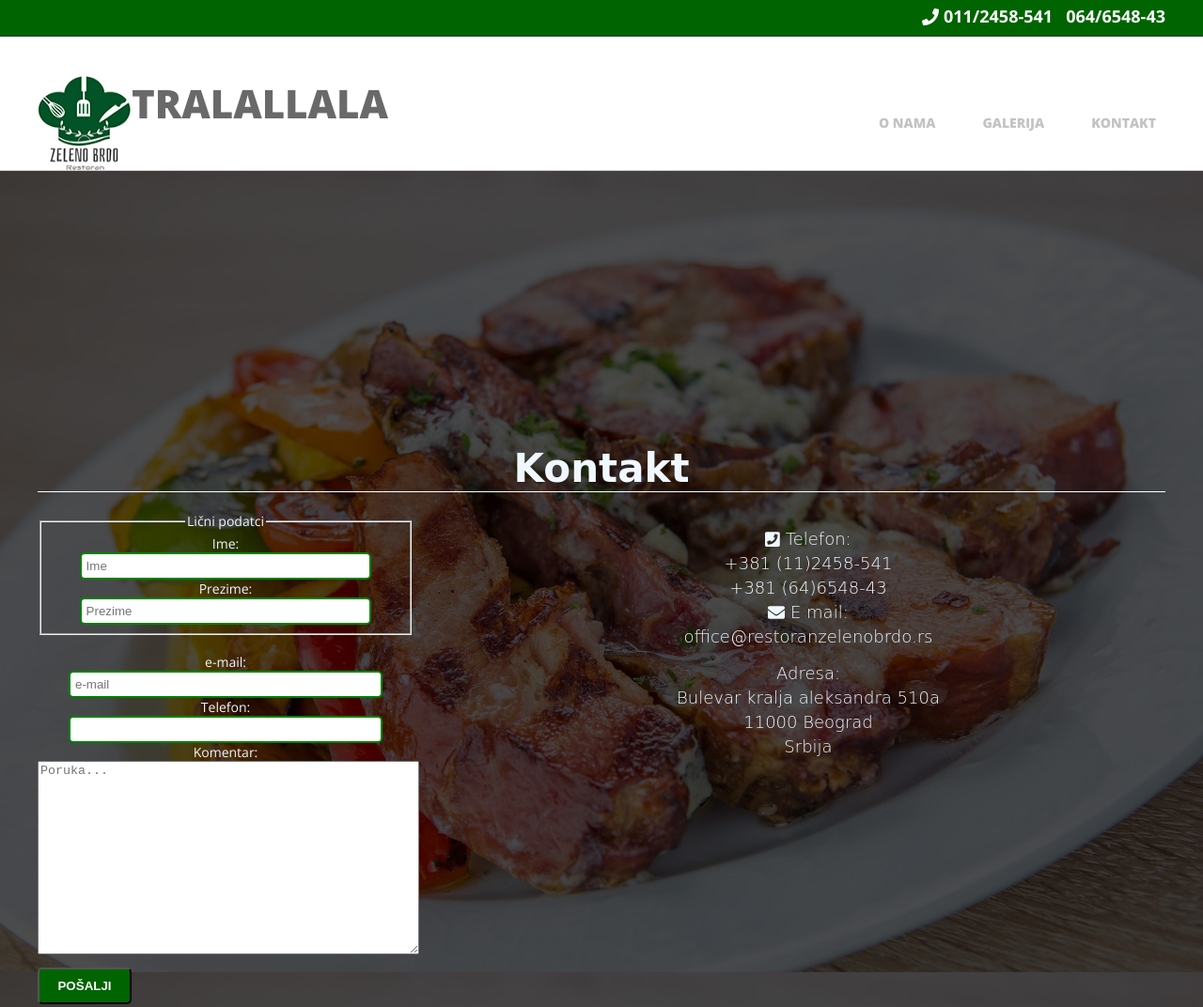
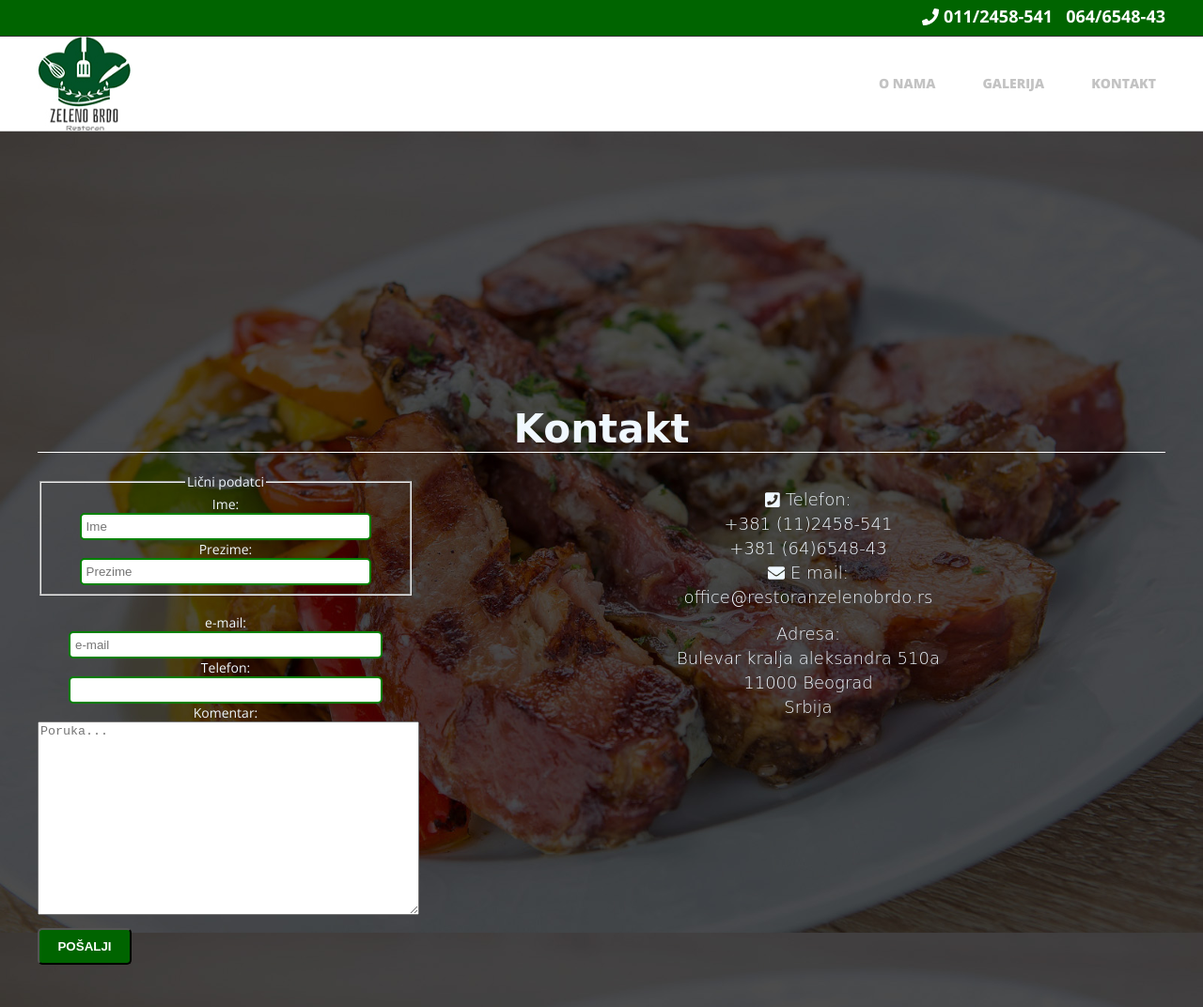
Before and after one commit to Ilijan91/Green-Hill-Html-css-webSite, a plain HTML site: page contact.html in a window 1280 px wide. Shown: the top 1072 px of the page at 94% size. Drawn offline with nearby package versions, Linux system fonts and the light colour scheme.

Commit message:
changed contact.html

```diff
--- a/contact.html
+++ b/contact.html
@@ -52,7 +52,6 @@ $(document).ready(function() {
 					<li><a href="contact.html">Kontakt</a></li>
 				</ul>
 			</div><!--end of #nav-->
-			<h1>TRALALLALA<h1>
 		</div>
 	</div><!--end of #headerBottom-->
 </header><!--end of #header-->
```
